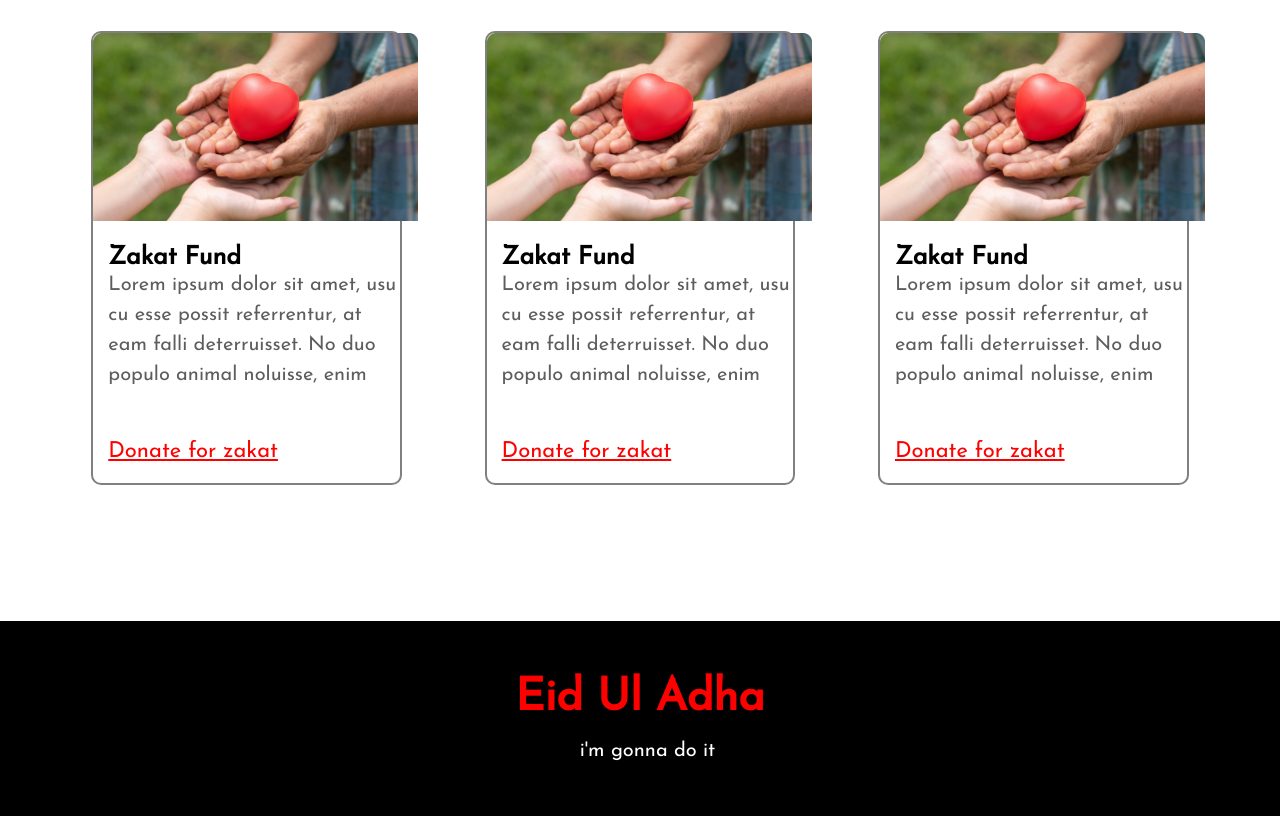
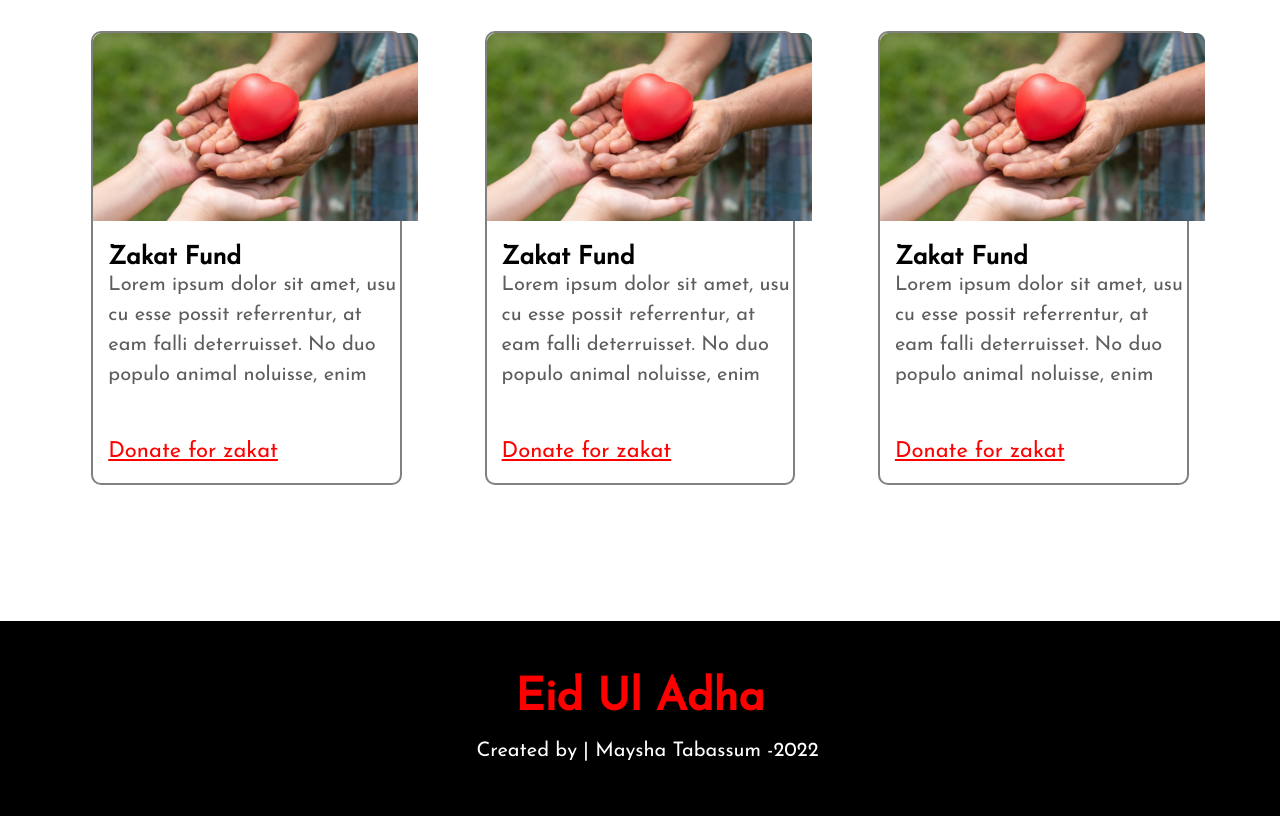
Before and after one commit to Maysha-Tabassum/eid-zakat, a plain HTML site: page index.html in a window 1280 px wide. Shown: the part 4059-4875 px from the top of the page. Drawn offline with Linux system fonts and the light colour scheme.

Commit message:
text change commit

```diff
--- a/index.html
+++ b/index.html
@@ -179,7 +179,7 @@
     </main>
     <footer>
         <h2>Eid Ul Adha</h2>
-        <p>i'm gonna do it</p>
+        <p>Created by | Maysha Tabassum -2022</p>
     </footer>
 </body>
 
```
